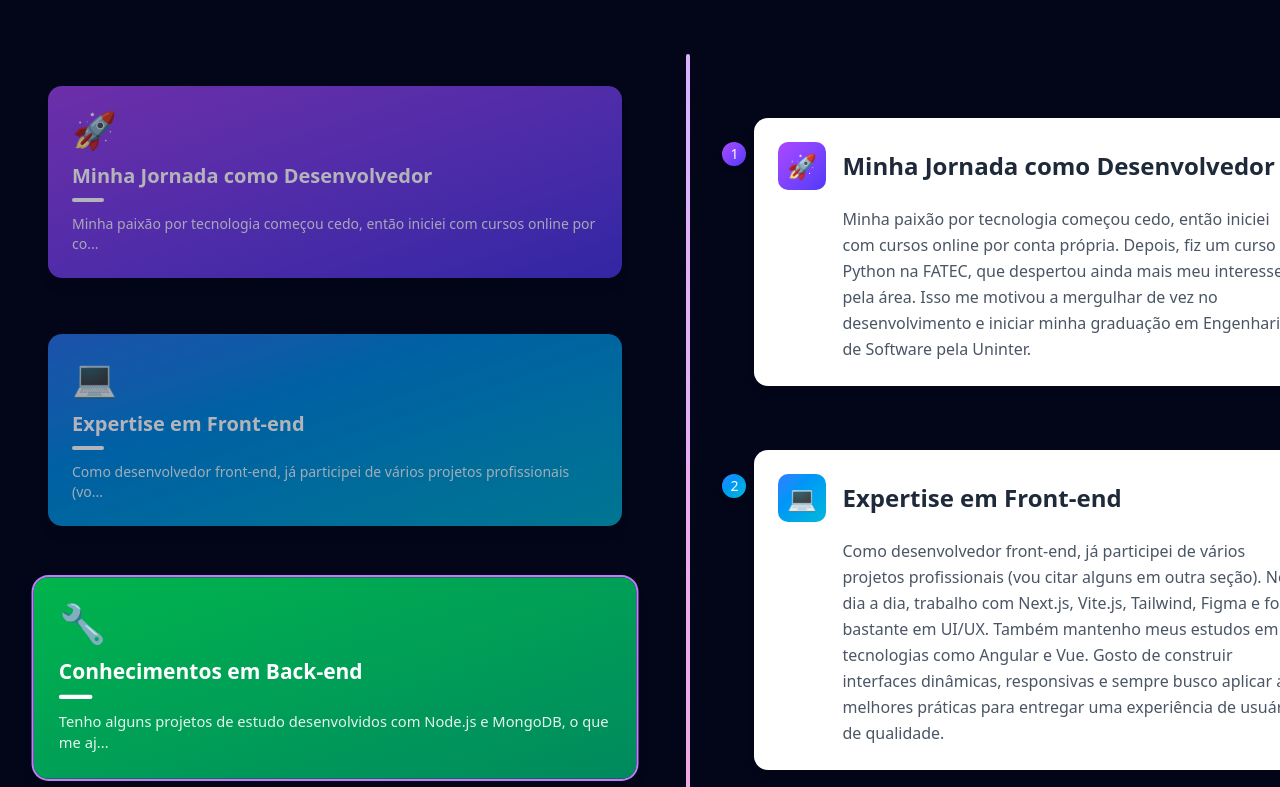
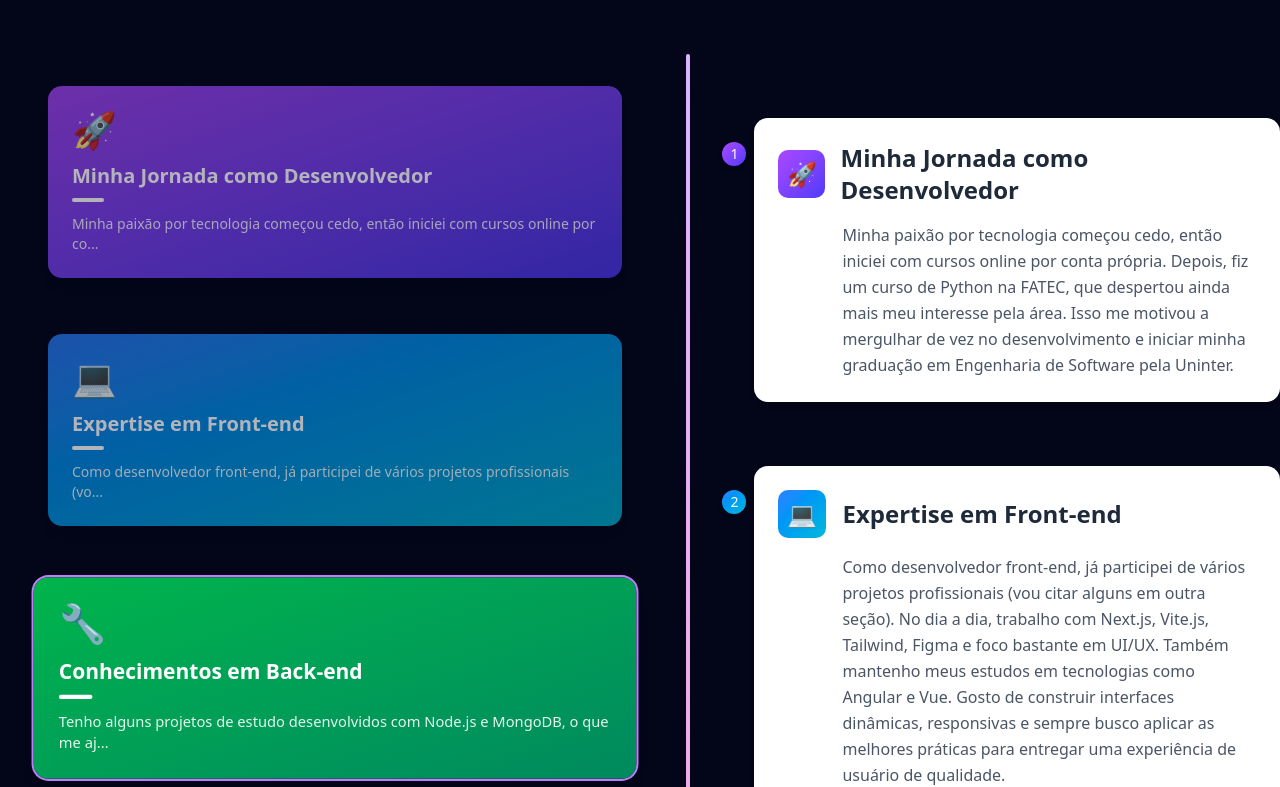
Before and after one commit to vitorkravs/portfolio-profissional-v2, a Next.js app: page / in a window 1280 px wide. Shown: the part 873-1660 px from the top of the page. Built offline with nearby package versions, Linux system fonts and the light colour scheme.

Commit message:
fix: ajustes dos card no componente sobre-mim

```diff
--- a/components/AboutMe/index.tsx
+++ b/components/AboutMe/index.tsx
@@ -346,7 +346,7 @@ export default function AboutMe() {
                             </motion.div>
                         </div>
 
-                        <div className="col-span-6 relative mt-16" ref={timelineRef}>
+                        <div className="col-span-6 relative mt-16 mr-4 md:mr-12" ref={timelineRef}>
                             <AnimatePresence>
                                 {aboutMeSections.map((section, index) => (
                                     <motion.div
```
